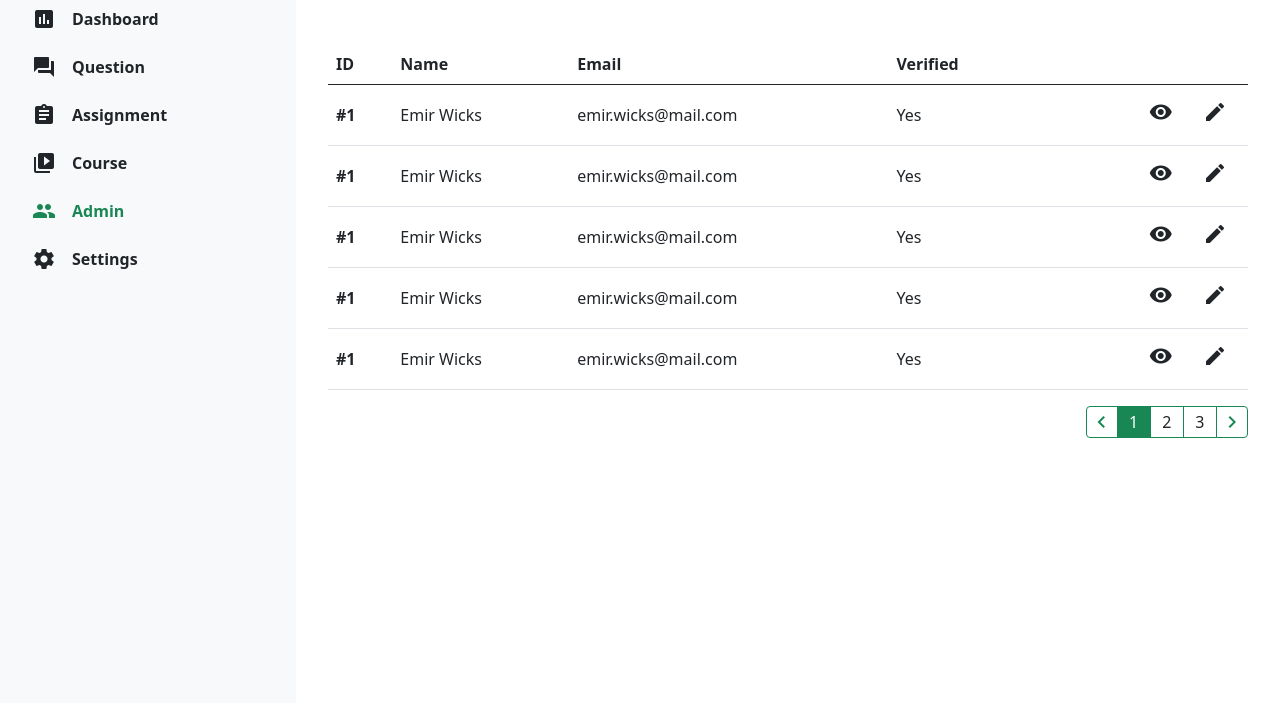
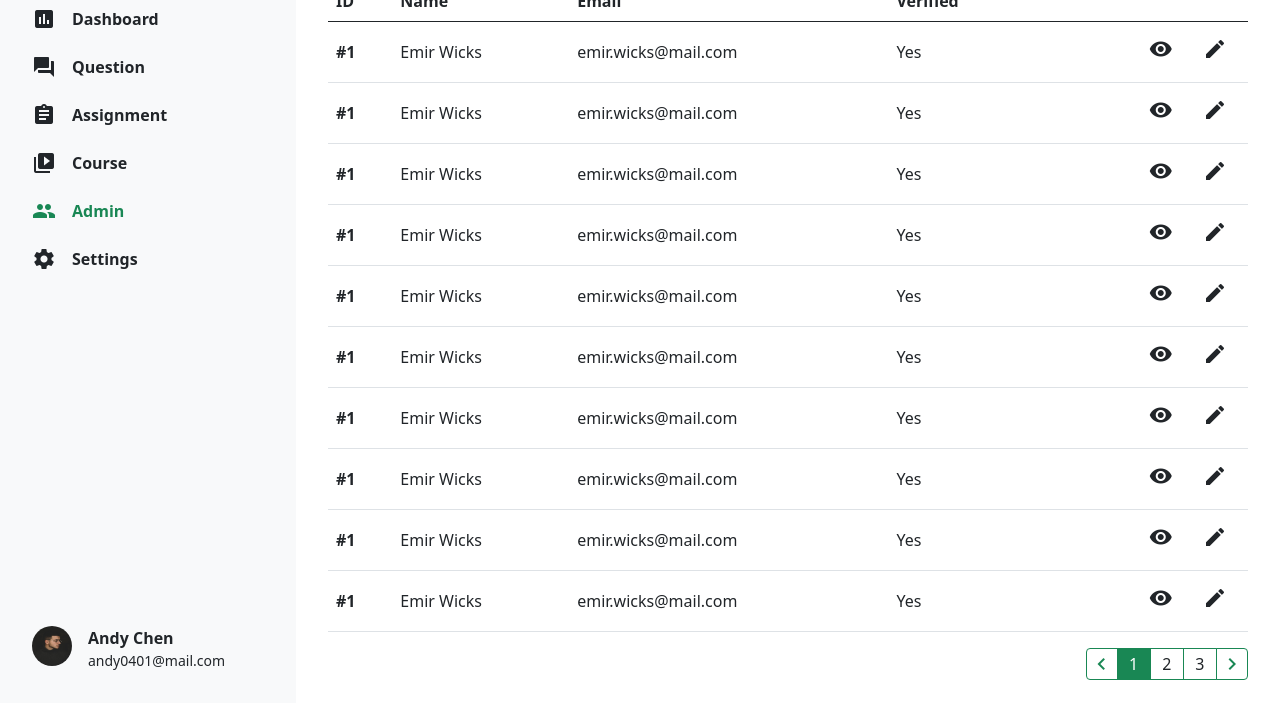
Before and after one commit to johnson0903/hexschool-layout-wk5, a plain HTML site: page index.html in a window 1280 px wide. Shown: the part 97-800 px from the top of the page. Drawn offline with nearby package versions, Linux system fonts and the light colour scheme.

Commit message:
Update 2021-08-09T16:19:44.129Z

```diff
--- a/index.html
+++ b/index.html
@@ -14,7 +14,7 @@
 </head>
 
 <body>
-  <nav class="app-nav">
+  <nav class="app-nav d-flex flex-column">
     <a href="./index.html" class="logo-link">
       <img src="./assets/images/logo-ANSWER.svg" alt="">
     </a>
@@ -69,9 +69,17 @@
         </a>
       </li>
     </ul>
+
+    <div class="profile d-flex mt-auto">
+      <img class="avatar me-3" src="./assets/images/profile.jpg" alt="">
+      <div class="profile__info">
+        <div class="name fw-bold">Andy Chen</div>
+        <div class="email">andy0401@mail.com</div>
+      </div>
+    </div>
   </nav>
   <link rel="stylesheet" href="./assets/style/admin.css">
-<main>
+<main class="d-flex flex-column">
   <header class="d-flex align-items-center mb-3 ">
     <h2 class="header__title me-5 fw-bold">Admin</h2>
     <a class="btn btn-add-admin d-flex align-items-center" data-bs-toggle="modal" data-bs-target="#modal-new-admin">
@@ -185,9 +193,89 @@
           </button>
         </td>
       </tr>
+      <tr>
+        <th scope="row">#1</th>
+        <td>Emir Wicks</td>
+        <td>emir.wicks@mail.com</td>
+        <td>Yes</td>
+        <td class="text-end">
+          <button class="btn"><span class="material-icons">
+              visibility
+            </span>
+          </button>
+          <button class="btn"><span class="material-icons">
+              edit
+            </span>
+          </button>
+        </td>
+      </tr>
+      <tr>
+        <th scope="row">#1</th>
+        <td>Emir Wicks</td>
+        <td>emir.wicks@mail.com</td>
+        <td>Yes</td>
+        <td class="text-end">
+          <button class="btn"><span class="material-icons">
+              visibility
+            </span>
+          </button>
+          <button class="btn"><span class="material-icons">
+              edit
+            </span>
+          </button>
+        </td>
+      </tr>
+      <tr>
+        <th scope="row">#1</th>
+        <td>Emir Wicks</td>
+        <td>emir.wicks@mail.com</td>
+        <td>Yes</td>
+        <td class="text-end">
+          <button class="btn"><span class="material-icons">
+              visibility
+            </span>
+          </button>
+          <button class="btn"><span class="material-icons">
+              edit
+            </span>
+          </button>
+        </td>
+      </tr>
+      <tr>
+        <th scope="row">#1</th>
+        <td>Emir Wicks</td>
+        <td>emir.wicks@mail.com</td>
+        <td>Yes</td>
+        <td class="text-end">
+          <button class="btn"><span class="material-icons">
+              visibility
+            </span>
+          </button>
+          <button class="btn"><span class="material-icons">
+              edit
+            </span>
+          </button>
+        </td>
+      </tr>
+      <tr>
+        <th scope="row">#1</th>
+        <td>Emir Wicks</td>
+        <td>emir.wicks@mail.com</td>
+        <td>Yes</td>
+        <td class="text-end">
+          <button class="btn"><span class="material-icons">
+              visibility
+            </span>
+          </button>
+          <button class="btn"><span class="material-icons">
+              edit
+            </span>
+          </button>
+        </td>
+      </tr>
     </tbody>
   </table>
-  <nav aria-label="Page navigation example">
+  <nav class="mt-auto" aria-label="Page navigation example">
     <ul class="pagination justify-content-end">
       <li class="page-item"><a class="page-link prev" href="#">
           <span class="material-icons">
@@ -235,6 +323,46 @@
               <input type="button" id="btn-verification" class="btn btn-outline-primary w-100 fw-bold py-3"
                 value="Send Verification Mail">
             </fieldset>
+            <fieldset class="mb-3 pb-4">
+              <legend>Access Level</legend>
+              <select class="form-select" aria-label="Default select example">
+                <option selected>-Choose access level-</option>
+                <option value="1">Admin</option>
+              </select>
+            </fieldset>
+            <fieldset class="mb-3 pb-4">
+              <legend>Custom Access</legend>
+              <div class="form-check">
+                <input class="form-check-input" type="checkbox" value="" id="lecture">
+                <label class="form-check-label" for="lecture">
+                  Lecture
+                </label>
+              </div>
+              <div class="form-check">
+                <input class="form-check-input" type="checkbox" value="" id="coupon">
+                <label class="form-check-label" for="coupon">
+                  Coupon
+                </label>
+              </div>
+              <div class="form-check">
+                <input class="form-check-input" type="checkbox" value="" id="message">
+                <label class="form-check-label" for="message">
+                  Message
+                </label>
+              </div>
+              <div class="form-check">
+                <input class="form-check-input" type="checkbox" value="" id="setting">
+                <label class="form-check-label" for="setting">
+                  Setting
+                </label>
+              </div>
+              <div class="form-check">
+                <input class="form-check-input" type="checkbox" value="" id="task-menu">
+                <label class="form-check-label" for="task-menu">
+                  Task Menu
+                </label>
+              </div>
+            </fieldset>
           </form>
         </div>
         <div class="modal-footer">
```
Also changed, not shown: assets/images/profile.jpg (added), assets/style/all.css, 1 other file.
